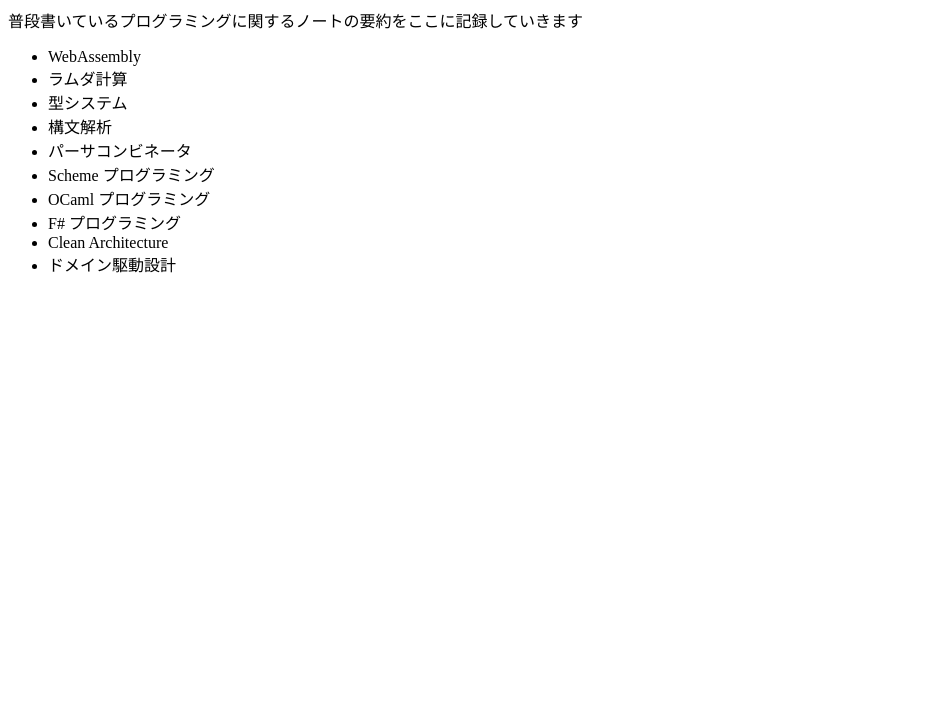
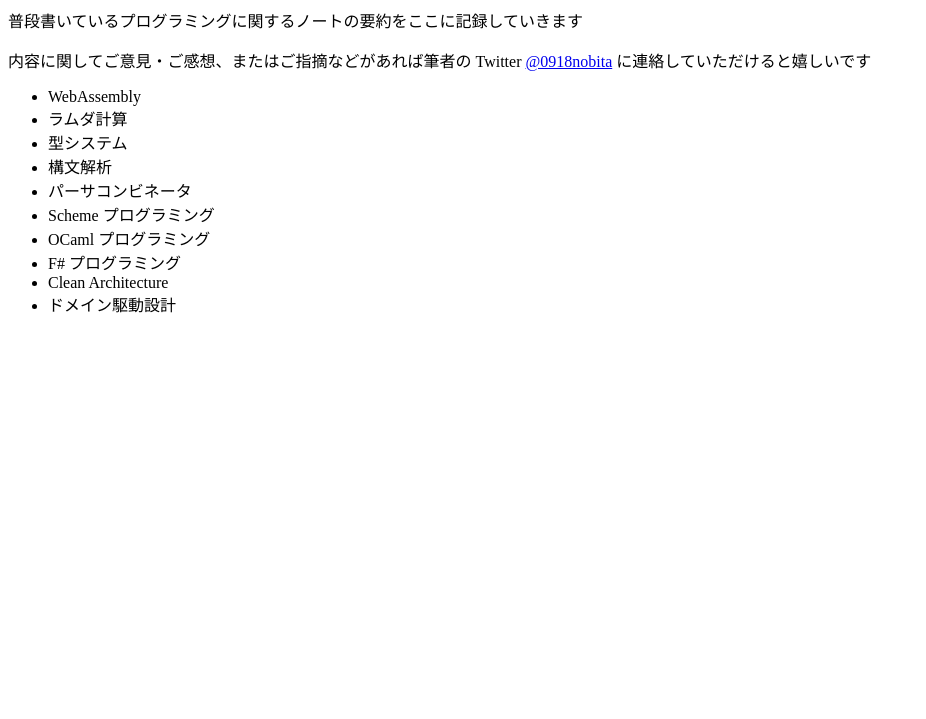
Before and after one commit to 0918nobita/0918nobita.github.io, a plain HTML site: page index.html in a window 1280 px wide. Shown: the part 81-800 px from the top of the page, without its empty margins (0-926 px from the left). Drawn offline with Linux system fonts and the light colour scheme.

Commit message:
:memo: 筆者への連絡方法について追記した

```diff
--- a/index.html
+++ b/index.html
@@ -10,6 +10,7 @@
     class="twitter-share-button"
     href="https://twitter.com/intent/tweet?text=Kodai%20%E3%81%AE%E3%83%97%E3%83%AD%E3%82%B0%E3%83%A9%E3%83%9F%E3%83%B3%E3%82%B0%E3%83%8E%E3%83%BC%E3%83%88&url=https://0918nobita.github.io"></a>
   <p>普段書いているプログラミングに関するノートの要約をここに記録していきます</p>
+  <p>内容に関してご意見・ご感想、またはご指摘などがあれば筆者の Twitter <a href="https://twitter.com/0918nobita" target="_blank">@0918nobita</a> に連絡していただけると嬉しいです</p>
   <ul>
     <li>WebAssembly</li>
     <li>ラムダ計算</li>
```
